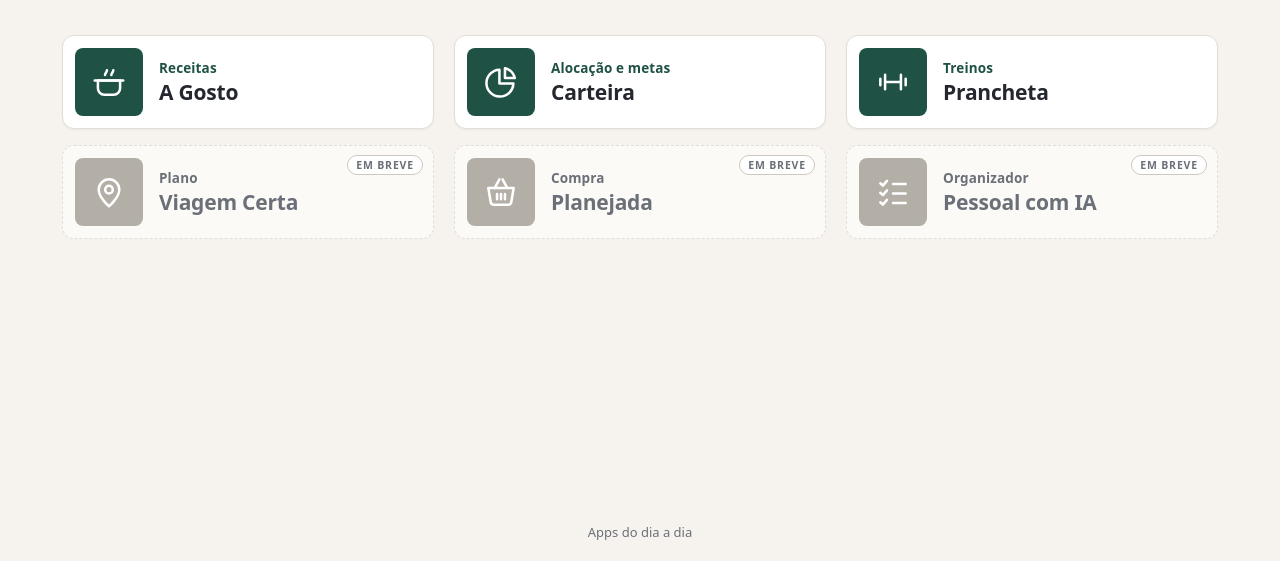
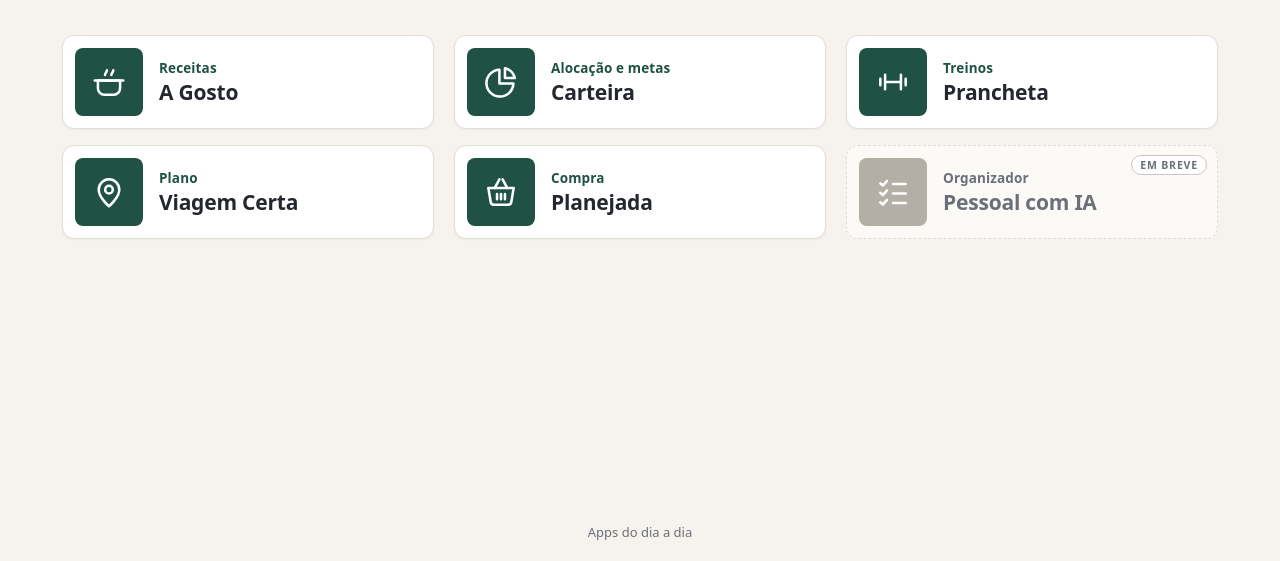
Before and after one commit to paineis-gerenciais/apps, a plain HTML site: page index.html in a window 1280 px wide. Shown: the part 239-800 px from the top of the page. Drawn offline with Linux system fonts and the light colour scheme.

Commit message:
feat: Plano Viagem Certa e Compra Planejada ganham link
Saem do Em breve e passam a abrir os endereços publicados.

Co-Authored-By: Claude Fable 5.2 <noreply@anthropic.com>
Claude-Session: https://claude.ai/code/session_01UL9gXfBjHoPEHMsTzeivxa

```diff
--- a/index.html
+++ b/index.html
@@ -130,9 +130,9 @@
       <li><a class="botao verde" href="../receitas-dinamicas/" target="_blank" rel="noopener" aria-label="A Gosto: receitas que se adaptam a quem cozinha (abre em nova aba)"><span class="icone"><svg viewBox="0 0 24 24" aria-hidden="true"><path d="M5 11h14v5a4 4 0 0 1-4 4H9a4 4 0 0 1-4-4z"/><path d="M3 11h18M9.5 7.5c0-1.2 1.2-1.6 1.2-2.9M13.5 7.5c0-1.2 1.2-1.6 1.2-2.9"/></svg></span><span class="rotulo"><span class="linha">Receitas</span><span class="nome">A Gosto</span></span></a></li>
       <li><a class="botao verde" href="../carteira/" target="_blank" rel="noopener" aria-label="Carteira: alocação e metas (abre em nova aba)"><span class="icone"><svg viewBox="0 0 24 24" aria-hidden="true"><path d="M11 4.2A8.5 8.5 0 1 0 19.8 13H11z"/><path d="M14.5 3.3a8.5 8.5 0 0 1 6.2 6.2h-6.2z"/></svg></span><span class="rotulo"><span class="linha">Alocação e metas</span><span class="nome">Carteira</span></span></a></li>
       <li><a class="botao verde" href="../prancheta/" target="_blank" rel="noopener" aria-label="Prancheta: treinos com personal trainer (abre em nova aba)"><span class="icone"><svg viewBox="0 0 24 24" aria-hidden="true"><path d="M7 7.5v9M17 7.5v9M4 10v4M20 10v4M7 12h10"/></svg></span><span class="rotulo"><span class="linha">Treinos</span><span class="nome">Prancheta</span></span></a></li>
+      <li><a class="botao verde" href="https://plano-viagem-certa.web.app/" target="_blank" rel="noopener" aria-label="Plano Viagem Certa: planejamento de viagem em grupo (abre em nova aba)"><span class="icone"><svg viewBox="0 0 24 24" aria-hidden="true"><path d="M12 21s-6.5-5.6-6.5-10.5a6.5 6.5 0 0 1 13 0C18.5 15.4 12 21 12 21z"/><circle cx="12" cy="10.5" r="2.4"/></svg></span><span class="rotulo"><span class="linha">Plano</span><span class="nome">Viagem Certa</span></span></a></li>
+      <li><a class="botao verde" href="https://compra-planejada.web.app/" target="_blank" rel="noopener" aria-label="Compra Planejada: lista de compras (abre em nova aba)"><span class="icone"><svg viewBox="0 0 24 24" aria-hidden="true"><path d="M4 9.5h16l-1.5 8.8a2 2 0 0 1-2 1.7h-9a2 2 0 0 1-2-1.7z"/><path d="M8 9.5l3-5.5M16 9.5L13 4M9.5 13.2v3.3M12 13.2v3.3M14.5 13.2v3.3"/></svg></span><span class="rotulo"><span class="linha">Compra</span><span class="nome">Planejada</span></span></a></li>
       <!-- Em breve: botões sem clique. Quando o projeto for publicado, troque a linha por uma igual às de cima -->
-      <li><div class="botao verde breve"><span class="icone"><svg viewBox="0 0 24 24" aria-hidden="true"><path d="M12 21s-6.5-5.6-6.5-10.5a6.5 6.5 0 0 1 13 0C18.5 15.4 12 21 12 21z"/><circle cx="12" cy="10.5" r="2.4"/></svg></span><span class="rotulo"><span class="linha">Plano</span><span class="nome">Viagem Certa</span></span><span class="selo">Em breve</span></div></li>
-      <li><div class="botao verde breve"><span class="icone"><svg viewBox="0 0 24 24" aria-hidden="true"><path d="M4 9.5h16l-1.5 8.8a2 2 0 0 1-2 1.7h-9a2 2 0 0 1-2-1.7z"/><path d="M8 9.5l3-5.5M16 9.5L13 4M9.5 13.2v3.3M12 13.2v3.3M14.5 13.2v3.3"/></svg></span><span class="rotulo"><span class="linha">Compra</span><span class="nome">Planejada</span></span><span class="selo">Em breve</span></div></li>
       <li><div class="botao verde breve"><span class="icone"><svg viewBox="0 0 24 24" aria-hidden="true"><path d="M4 6.5L5.6 8l2.6-3M4 12.5L5.6 14l2.6-3M4 18.5L5.6 20l2.6-3M12 7h8M12 13h8M12 19h8"/></svg></span><span class="rotulo"><span class="linha">Organizador</span><span class="nome">Pessoal com IA</span></span><span class="selo">Em breve</span></div></li>
     </ul>
   </nav>
```
